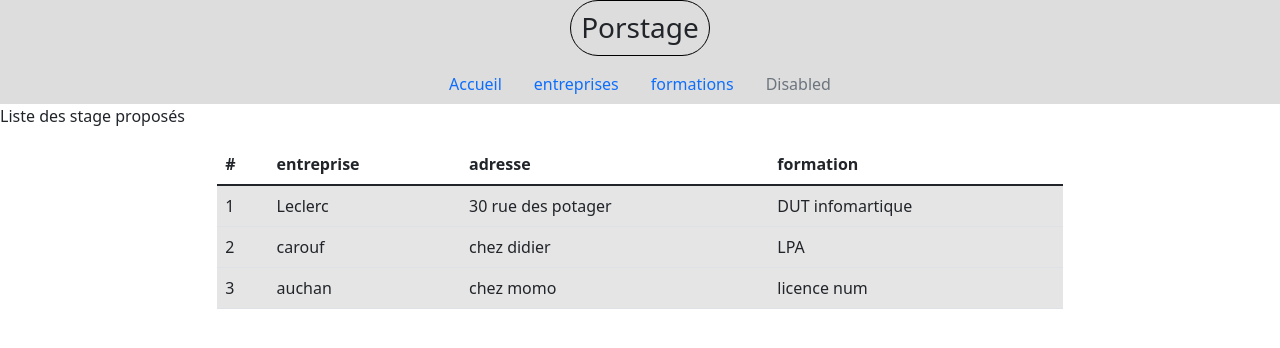
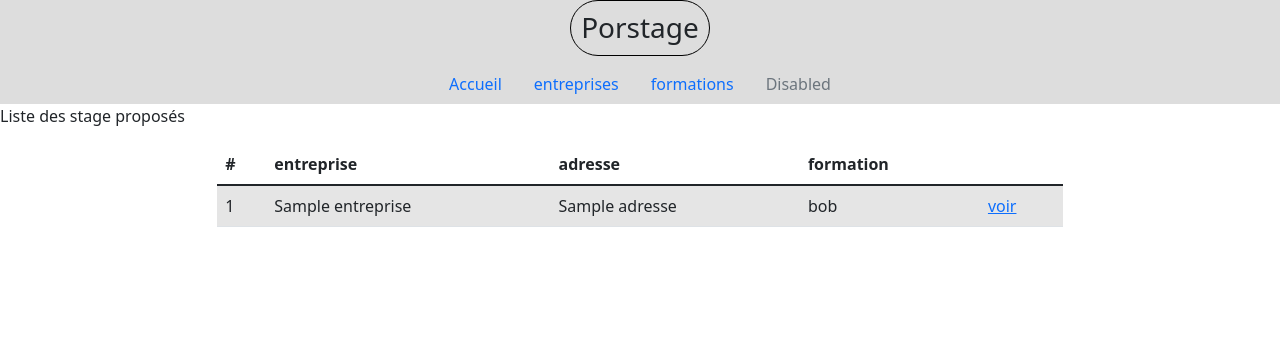
Before and after one commit to aurelienVtl/Porstage, a Symfony app: template templates/pro_stage/index.html.twig in a window 1280 px wide. Shown: the top 348 px of the page. Run offline with Twig, Linux system fonts and the light colour scheme; the template is opened without the code that fills it: most values are stand-ins (such as "Sample title", 1, 10 or a date in 2020); some libraries are stand-ins or nearby versions.

Commit message:
afficher les données sur la page

```diff
--- a/templates/pro_stage/index.html.twig
+++ b/templates/pro_stage/index.html.twig
@@ -36,49 +36,30 @@
 						</tr>
 					</thead>
 					<tbody>
+					{% for stage in listeStages %}
 						<tr class= "table-active">
+
 							<td>
-								1
+								{{stage.id}}
 							</td>
 							<td>
-								Leclerc
+								{{stage.entreprise.nom}}
 							</td>
 							<td>
-								30 rue des potager
+								{{stage.entreprise.adresse}}
 							</td>
 							<td>
-								DUT infomartique
-							</td>
-						</tr>
-						<tr class="table-active">
-							<td>
-								2
+								bob
 							</td>
 							<td>
-								carouf
+							<a href={{path('pro_stage_stages' ,{ id:stage.id} )}}>
+								voir
+							</a>
 							</td>
-							<td>
-								chez didier
-							</td>
-							<td>
-								LPA
-							</td>
-						</tr>
-						<tr class="table-active">
-							<td>
-								3
-							</td>
-							<td>
-								auchan
-							</td>
-							<td>
-								chez momo
-							</td>
-							<td>
-								licence num
-							</td>
+
 						</tr>
 
+					{% endfor %}
 					</tbody>
 				</table>
 		</div>
```
Also changed, not shown: src/Controller/ProStageController.php (+11 -2 lines).
